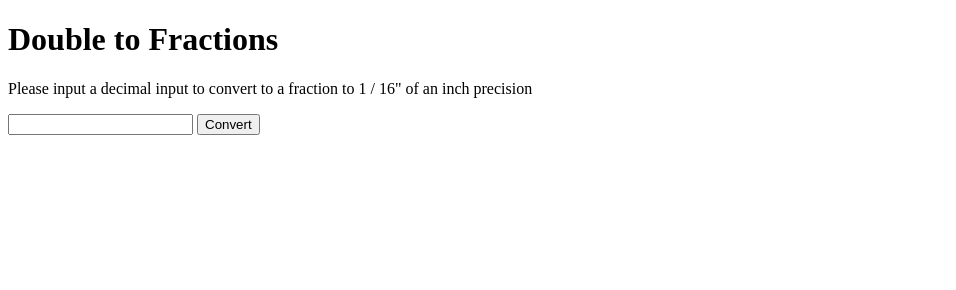
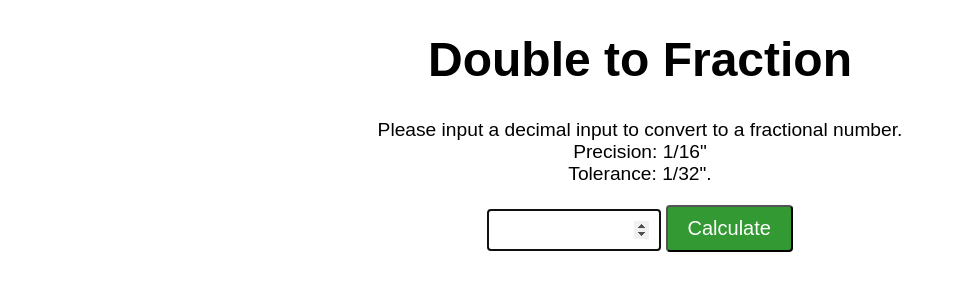
Before and after one commit to yudielcurbelo/DoubleToFraction, a plain HTML site: page index.html in a window 1280 px wide. Shown: the whole page, without its empty margins (0-956 px from the left). Drawn offline with Linux system fonts and the light colour scheme.

Commit message:
Updated Layout and Button Color

```diff
--- a/index.html
+++ b/index.html
@@ -2,11 +2,26 @@
 <html lang="en">
   <head>
       <script src="fractions.js"></script>
+
+        <style>
+            body {text-align: center; font-family: Arial}
+            h1 {font-size: 3em;}
+            p {font-size:1.2em}
+            #btnCalc {border-radius:4px; color: white; background-color:#339933; padding: 10px 20px 10px 20px; font-size: 20px;;}
+            #fraction_input  {width: 150px; font-size: 1em; border-radius: 3px; padding: 10px;}
+            #Fraction_output {font-family: Arial; font-size: 6em; margin-top: 30px;}
+        </style>
+
   </head>
 <body>
-<h1> Double to Fractions </h1>
-<p> Please input a decimal input to convert to a fraction to 1 / 16" of an inch precision </p>
+      <h1> Double to Fraction </h1>
+      <p> Please input a decimal input to convert to a fractional number. </br> Precision: 1/16" </br>Tolerance: 1/32".</p>
+
                 <script>
+                window.onload = function() {
+                  document.getElementById("fraction_input").focus();
+                };
+
                     function retrieve() {
                       var doubleinput = document.getElementById("fraction_input").value;
                       var result = getFraction(doubleinput);
@@ -15,12 +30,11 @@
                                   }
                 </script>
 
-    <form name="double_to_fraction" method="get" action="getFraction(doubleinput)" id="double_to_fraction">
-      <input type="text" id="fraction_input"></input>
-      <input type="button" onclick="retrieve()" value="Convert">
+        <form id="double_to_fraction" novalidate>
+            <input type="number" id="fraction_input" onchange="retrieve()"></input>
+            <input type="button" id="btnCalc" onclick="retrieve()" value="Calculate">
         </form>
 
-    <br/>
       <div id="Fraction_output"></div>
 
 
```
Lines whose indentation alone changed are shown as unchanged.
